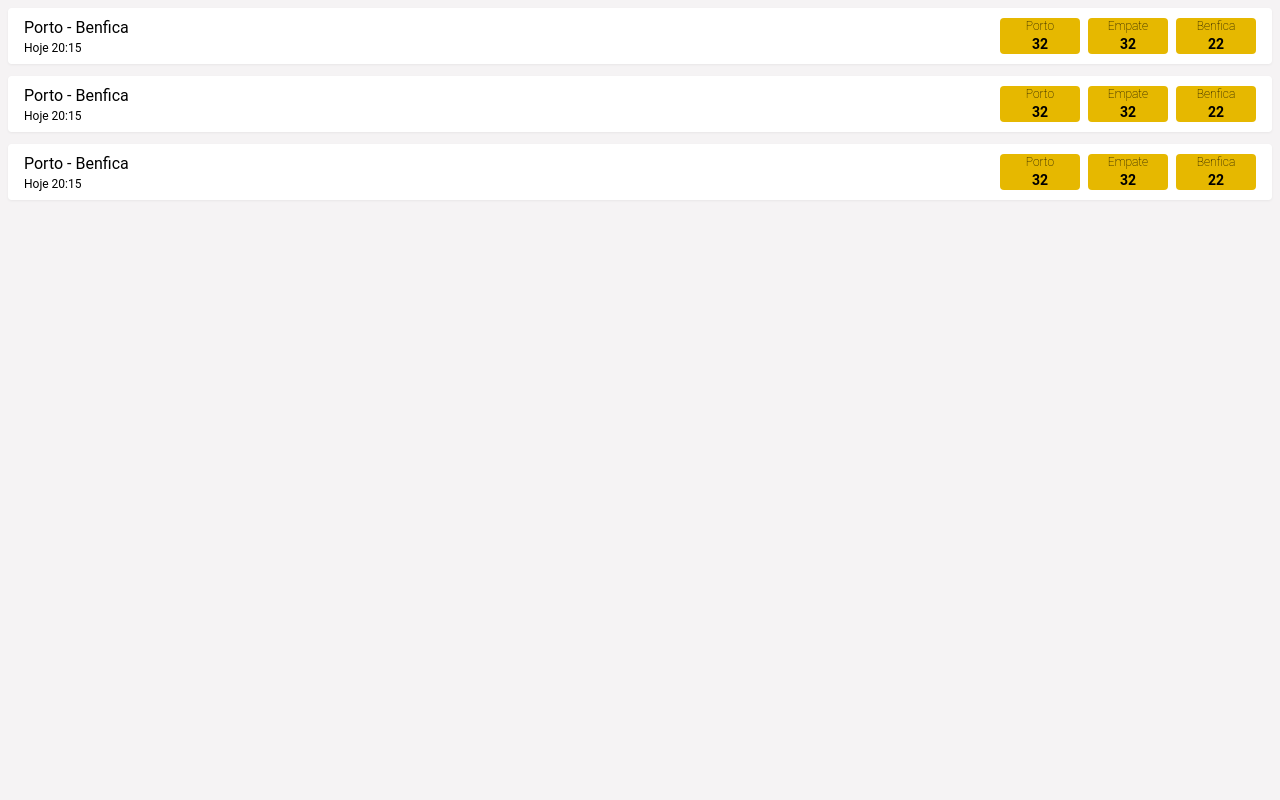
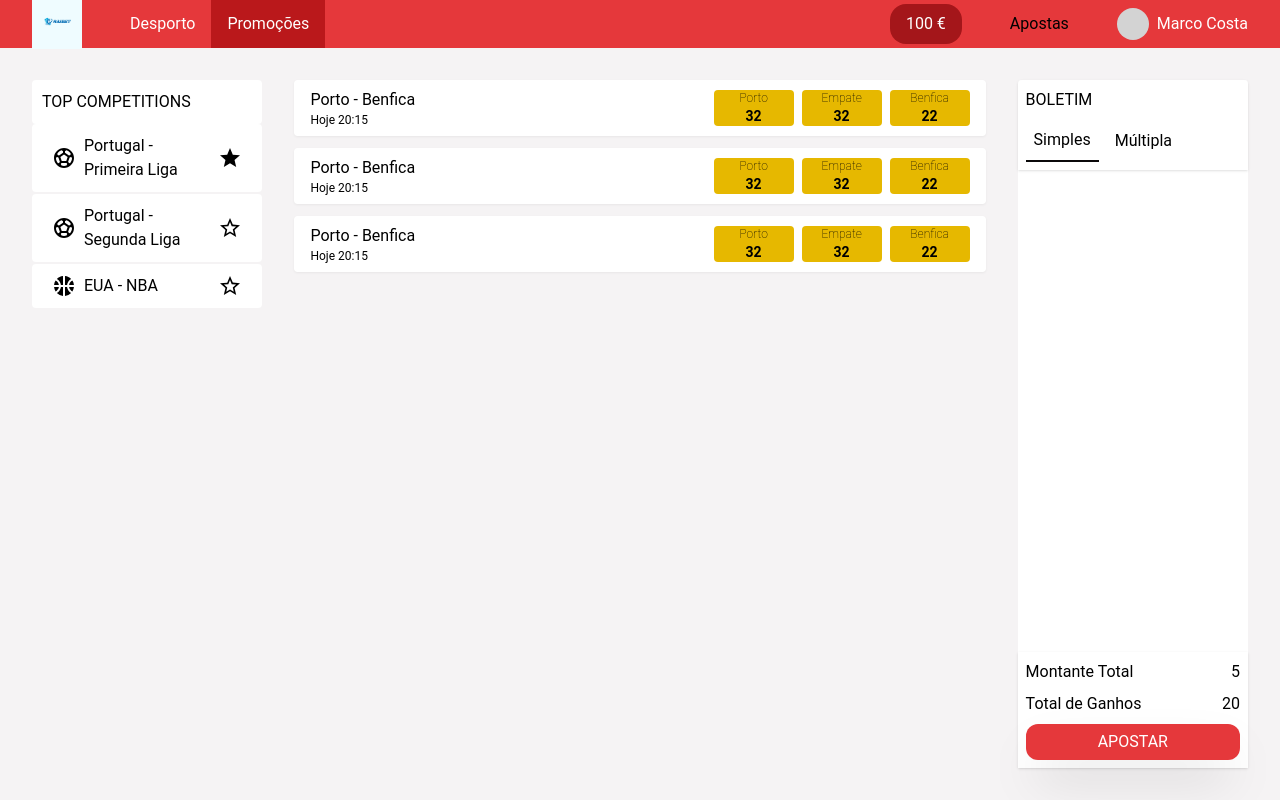
Before and after one commit to gonaloppcc/projetoRAS, a Next.js app in the folder frontend/: page / in a window 1280 px wide. Built offline with nearby package versions, Linux system fonts and the light colour scheme.

Commit message:
Fix main page.

```diff
--- a/frontend/src/pages/index.tsx
+++ b/frontend/src/pages/index.tsx
@@ -1,5 +1,6 @@
 import type {NextPage} from 'next';
 import {EventCard, EventCardProps} from '@components/EventCard';
+import {PageLayout} from '@components/PageLayout';
 
 /* FIXME Mock data hardcoded */
 const MOCK_EVENT: EventCardProps = {
@@ -38,23 +39,25 @@
         {name: 'Benfica', price: 22},
     ];
     return (
-        <div className="bg-CULTURED w-screen h-screen p-2 flex flex-col gap-3">
+        <PageLayout>
+            <div className="flex flex-col justify-start gap-3 w-full">
                 <EventCard
                     eventName={'Porto - Benfica'}
                     date={'Hoje 20:15'}
                     odds={listOdds}
-            ></EventCard>
+                />
                 <EventCard
                     eventName={'Porto - Benfica'}
                     date={'Hoje 20:15'}
                     odds={listOdds}
-            ></EventCard>
+                />
                 <EventCard
                     eventName={'Porto - Benfica'}
                     date={'Hoje 20:15'}
                     odds={listOdds}
-            ></EventCard>
+                />
             </div>
+        </PageLayout>
     );
 };
 
```
Lines whose indentation alone changed are shown as unchanged.
